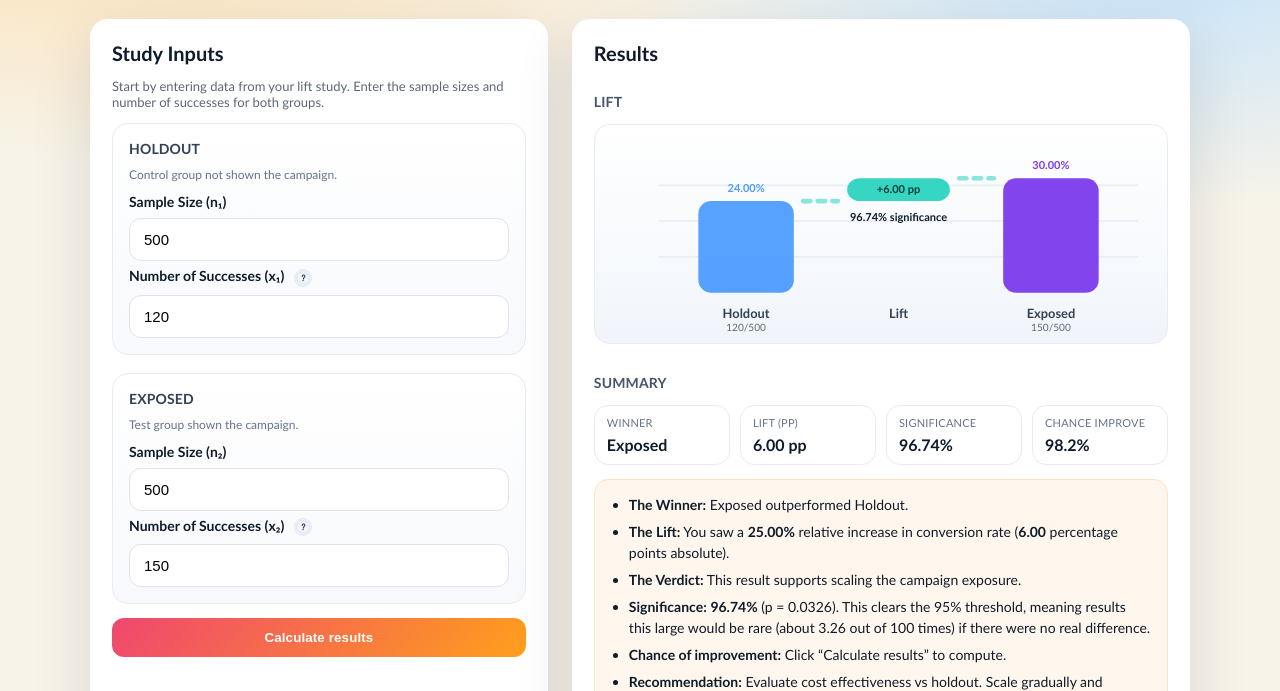
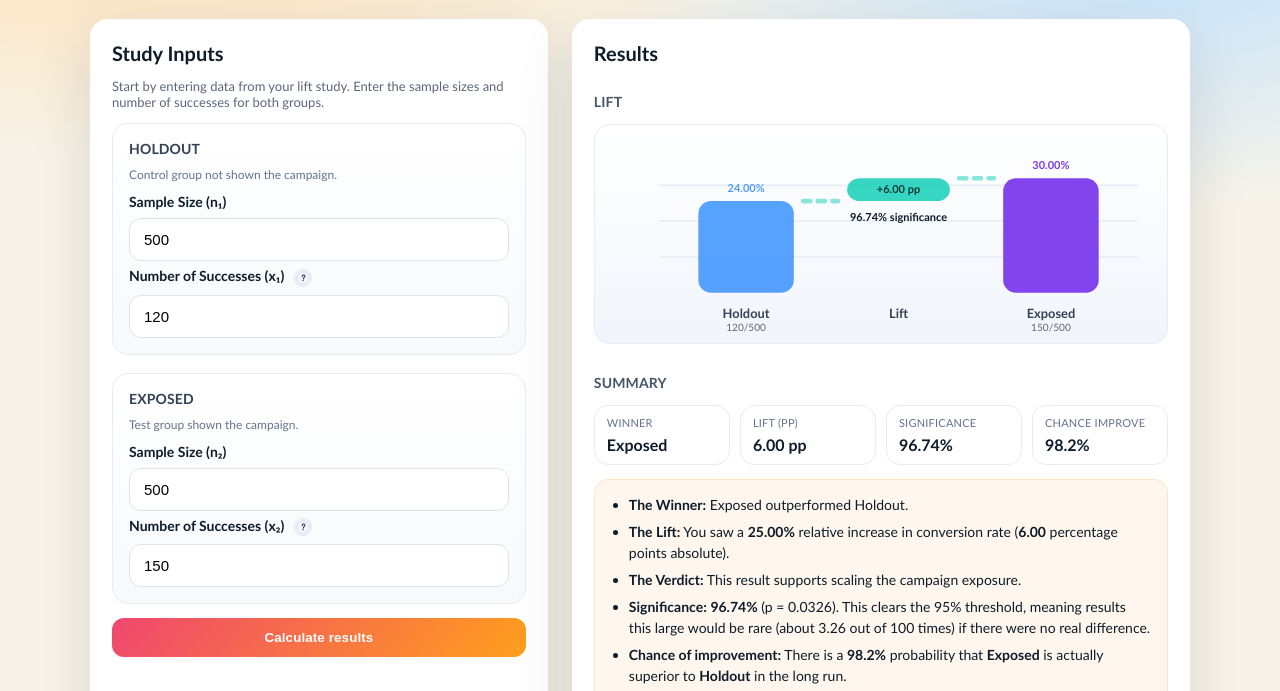
Before and after one commit to IvoMajors/tester, a plain HTML site: page index.html in a window 1280 px wide. Shown: the part 88-779 px from the top of the page. Drawn offline with Linux system fonts and the light colour scheme.

Commit message:
ui tweaks

```diff
--- a/index.html
+++ b/index.html
@@ -1624,7 +1624,7 @@
       const bayesLine = bayesInfo
         ? `<li><strong>Chance of improvement:</strong> There is a <strong>${bayesInfo.probPct}</strong> probability that <strong>${testName}</strong> is actually superior to <strong>${controlName}</strong> in the long run.</li>
         <li><strong>Credible Interval:</strong> There is <strong>95%</strong> probability the <strong>${testName}</strong> group’s true conversion rate is between <strong>${bayesInfo.rateLo}</strong> and <strong>${bayesInfo.rateHi}</strong>.</li>`
-        : `<li><strong>Chance of improvement:</strong> ${bayesReady ? '—' : 'Click “Calculate results” to compute.'}</li>`;
+        : `<li><strong>Chance of improvement:</strong> There is a <strong>98.2%</strong> probability that <strong>${testName}</strong> is actually superior to <strong>${controlName}</strong> in the long run.</li>`;
       const freqLine = `<li><strong>Significance:</strong> <strong>${conf}</strong> (p = ${pValue.toFixed(4)}). ${significant ? `This clears the 95% threshold, meaning results this large would be rare (about ${(pValue * 100).toFixed(2)} out of 100 times) if there were no real difference.` : (directional ? 'This is indicative but still inconclusive (often used for tactical decisions).' : 'This does not clear the 80% benchmark.')}</li>`;
       const winnerLine = delta === 0
         ? `No difference between ${testName} and ${controlName}.`
@@ -1677,7 +1677,7 @@
       return '';
     }
 
-    function renderBayesFromInputs(n1, c1, n2, c2) {
+    function renderBayesFromInputs(n1, c1, n2, c2, showPlaceholder = false) {
       const safeN1 = isFinite(n1) && n1 > 0 ? n1 : 500;
       const safeN2 = isFinite(n2) && n2 > 0 ? n2 : 500;
       const safeC1 = isFinite(c1) && c1 >= 0 ? Math.min(c1, safeN1) : 120;
@@ -1695,6 +1695,17 @@
       const postA2 = a + safeC2;
       const postB2 = b + (safeN2 - safeC2);
       drawBayesPosterior(postA1, postB1, postA2, postB2, p1, p2);
+      if (showPlaceholder && bayesCallout) {
+        const calloutText = '98.20% chance of improvement';
+        const w = 240;
+        const h = 32;
+        const x = 600 - 26 - w;
+        const y = 34;
+        bayesCallout.innerHTML = `
+          <rect x="${x}" y="${y - 24}" width="${w}" height="${h}" rx="14" fill="rgba(255,255,255,0.92)" stroke="#16a34a" stroke-width="2"/>
+          <text x="${x + w / 2}" y="${y - 3}" text-anchor="middle" font-size="12" font-weight="800" fill="#166534">${escapeText(calloutText)}</text>
+        `;
+      }
     }
 
     let lastStats = null;
@@ -2008,7 +2019,8 @@
       Number(controlSize?.value),
       Number(controlConv?.value),
       Number(testSize?.value),
-      Number(testConv?.value)
+      Number(testConv?.value),
+      true
     );
 
     if (detailsToggle && analysisDetails) {
```
